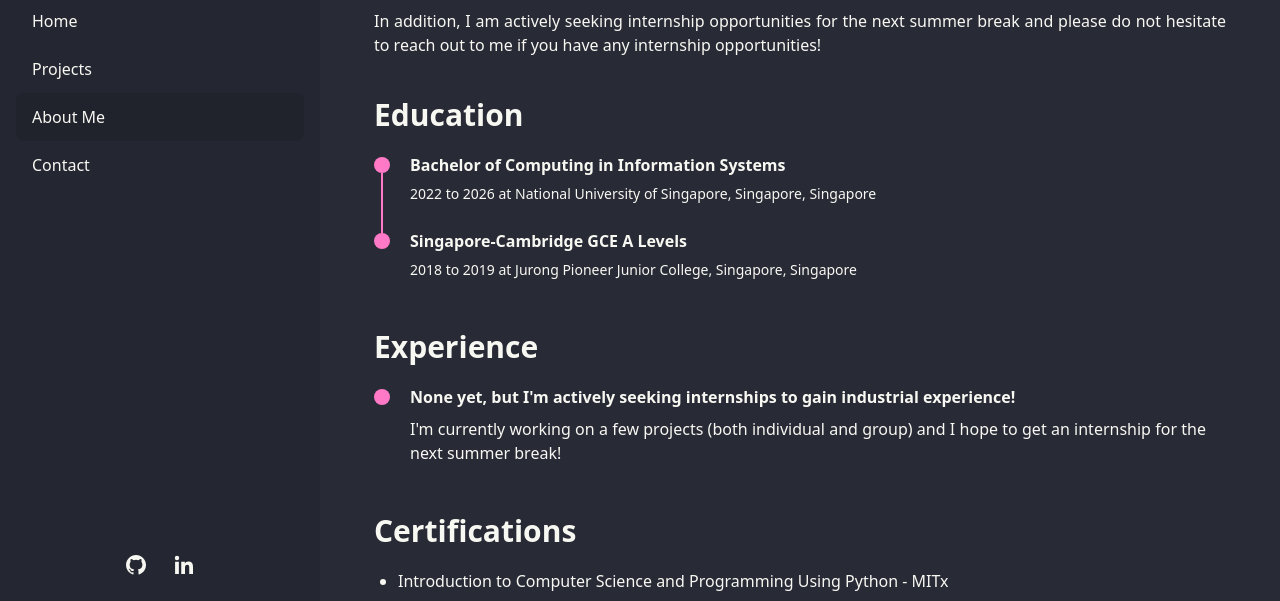
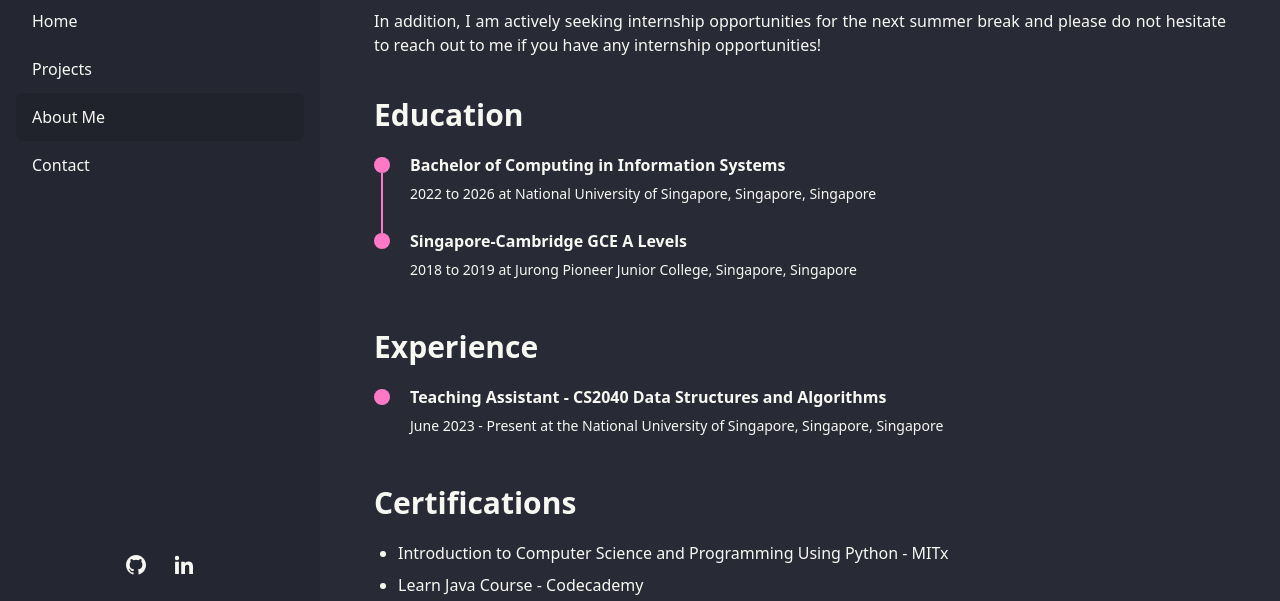
Before and after one commit to hanweitat/website, an Astro site: page /cv in a window 1280 px wide. Shown: the part 199-800 px from the top of the page. Built offline with nearby package versions, Linux system fonts and the light colour scheme; Astro itself is replaced by a stand-in of ours.

Commit message:
Update cv.astro

```diff
--- a/src/pages/cv.astro
+++ b/src/pages/cv.astro
@@ -36,9 +36,8 @@ import BaseLayout from "../layouts/BaseLayout.astro"; import TimeLineElement fro
 
   <div class="time-line-container mb-10">
     <TimeLineElement
-      title="None yet, but I'm actively seeking internships to gain industrial experience!"
-      subtitle=""
-      desc="I'm currently working on a few projects (both individual and group) and I hope to get an internship for the next summer break!"
+      title="Teaching Assistant - CS2040 Data Structures and Algorithms"
+      subtitle="June 2023 - Present at the National University of Singapore, Singapore, Singapore"
     />
   </div>
 
@@ -75,6 +74,8 @@ import BaseLayout from "../layouts/BaseLayout.astro"; import TimeLineElement fro
     <li>Problem Solving</li>
     <li>Analytical Skills</li>
     <li>Leadership</li>
+    <li>Data Structures</li>
+    <li>Algorithms</li>
     <li>Python</li>
     <li>Java</li>
     <li>R</li>
```
